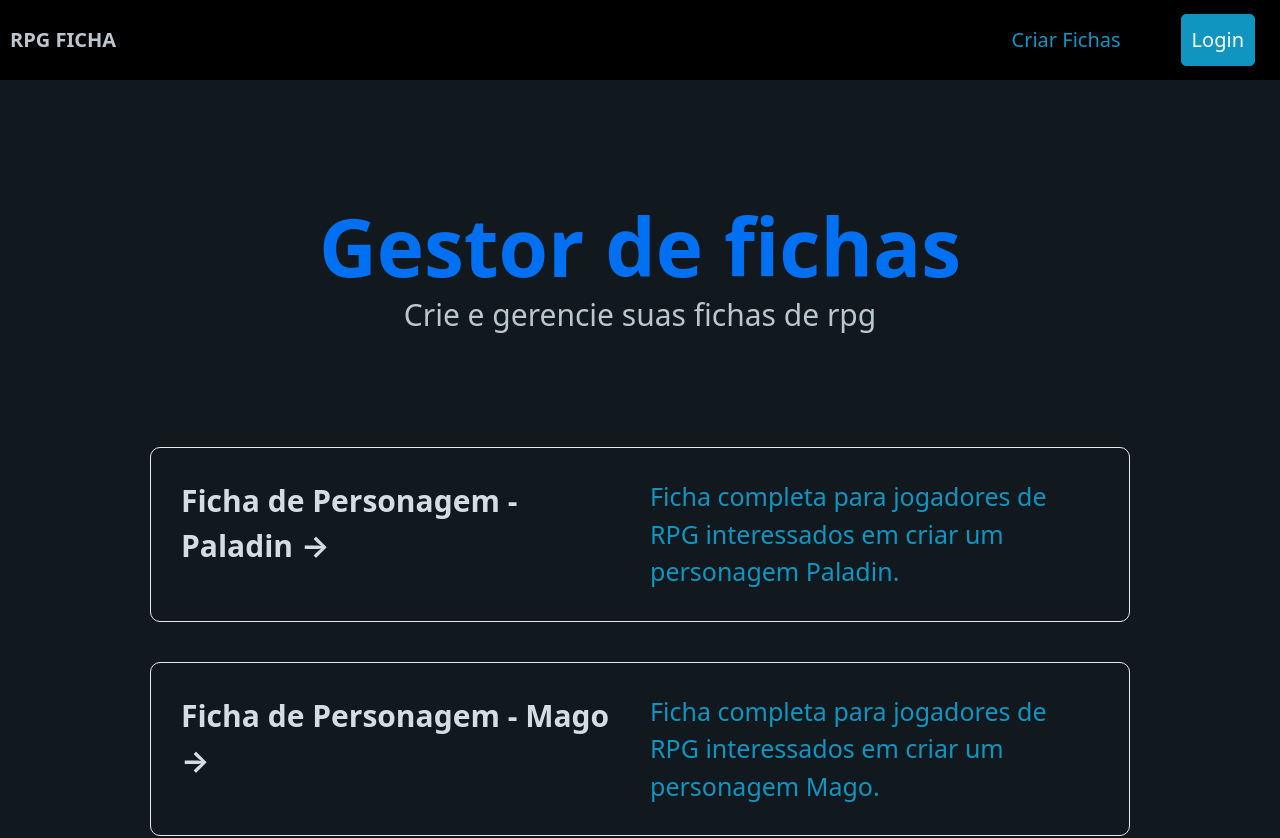
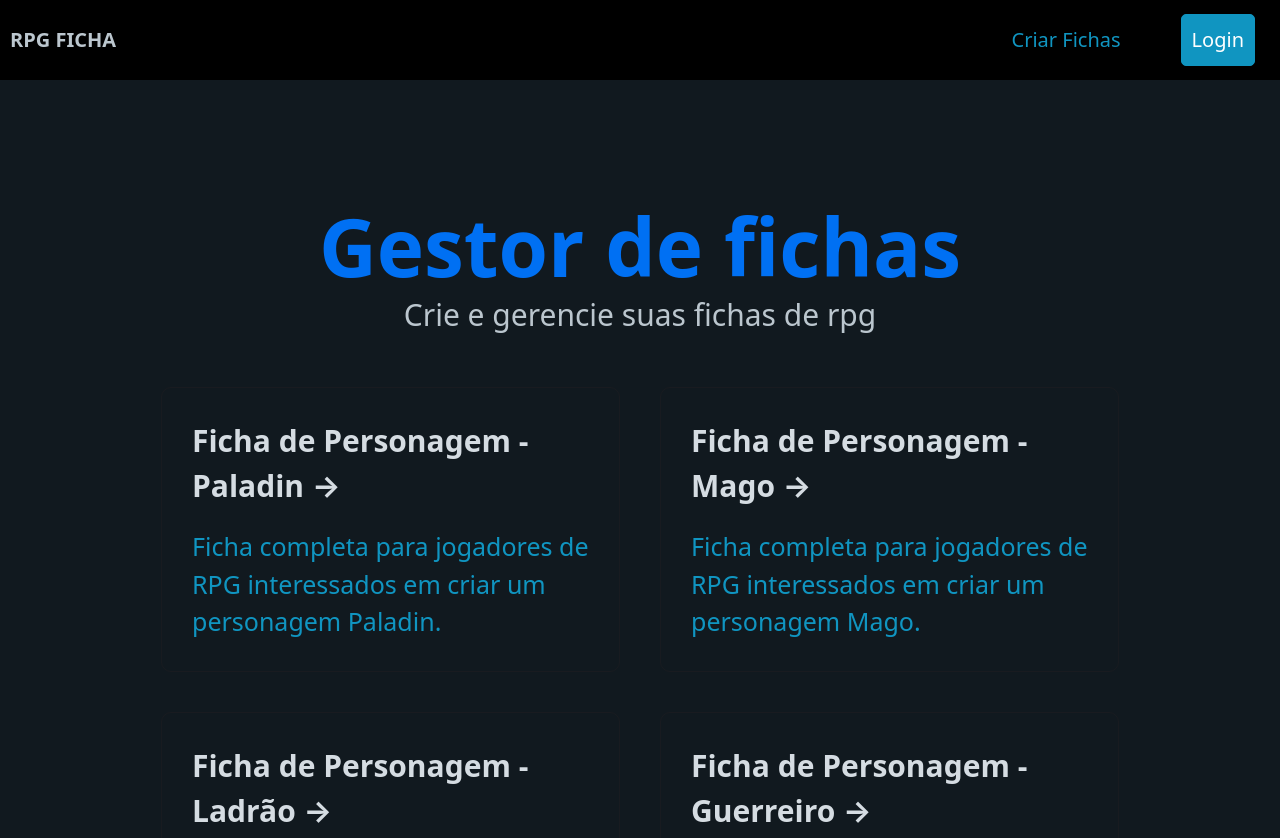
Before and after one commit to 999luan/GestorDeFichas, a Next.js app in the folder fichas-rpg/: page / in a window 1280 px wide. Shown: the top 838 px of the page. Built offline with nearby package versions, Linux system fonts and the light colour scheme.

Commit message:
style fixes

```diff
--- a/fichas-rpg/src/components/ArticleItem.js
+++ b/fichas-rpg/src/components/ArticleItem.js
@@ -4,8 +4,9 @@ import articleStyles from "../styles/Article.module.css";
 const ArticleItem = ({ article }) => {
   return (
     <Link href={`/article/${article.id}`} className={articleStyles.card}>
-      <div className="grid">
+      <div>
         <h3>{article.title} &rarr;</h3>
+
         <p>{article.excerpt}</p>
       </div>
     </Link>
--- a/fichas-rpg/src/pages/article/[id]/index.js
+++ b/fichas-rpg/src/pages/article/[id]/index.js
@@ -8,7 +8,7 @@ const article = ({ article }) => {
   const { id } = router.query;
 
   return (
-    <article data-theme="light" contenteditable="true">
+    <article data-theme="light" contentEditable="true">
       <div className={articleStyles.ficha}>
         <h1 className={articleStyles.fichaTitle}> {article.title}</h1>
         <p className={articleStyles.fichaLabel}>
--- a/fichas-rpg/src/styles/Article.module.css
+++ b/fichas-rpg/src/styles/Article.module.css
@@ -1,12 +1,11 @@
 .grid {
   display: flex;
-  flex-direction: column;
+  flex-direction: row;
   align-items: stretch;
   justify-content: center;
   flex-wrap: wrap;
 
   max-width: 100%;
-  margin-top: 3rem;
 }
 
 .card {
@@ -17,7 +16,7 @@
   text-align: left;
   color: inherit;
   text-decoration: none;
-  border: 1px solid #eaeaea;
+  border: 1px solid #3d252530;
   border-radius: 10px;
   transition: color 0.15s ease, border-color 0.15s ease;
 }
```
